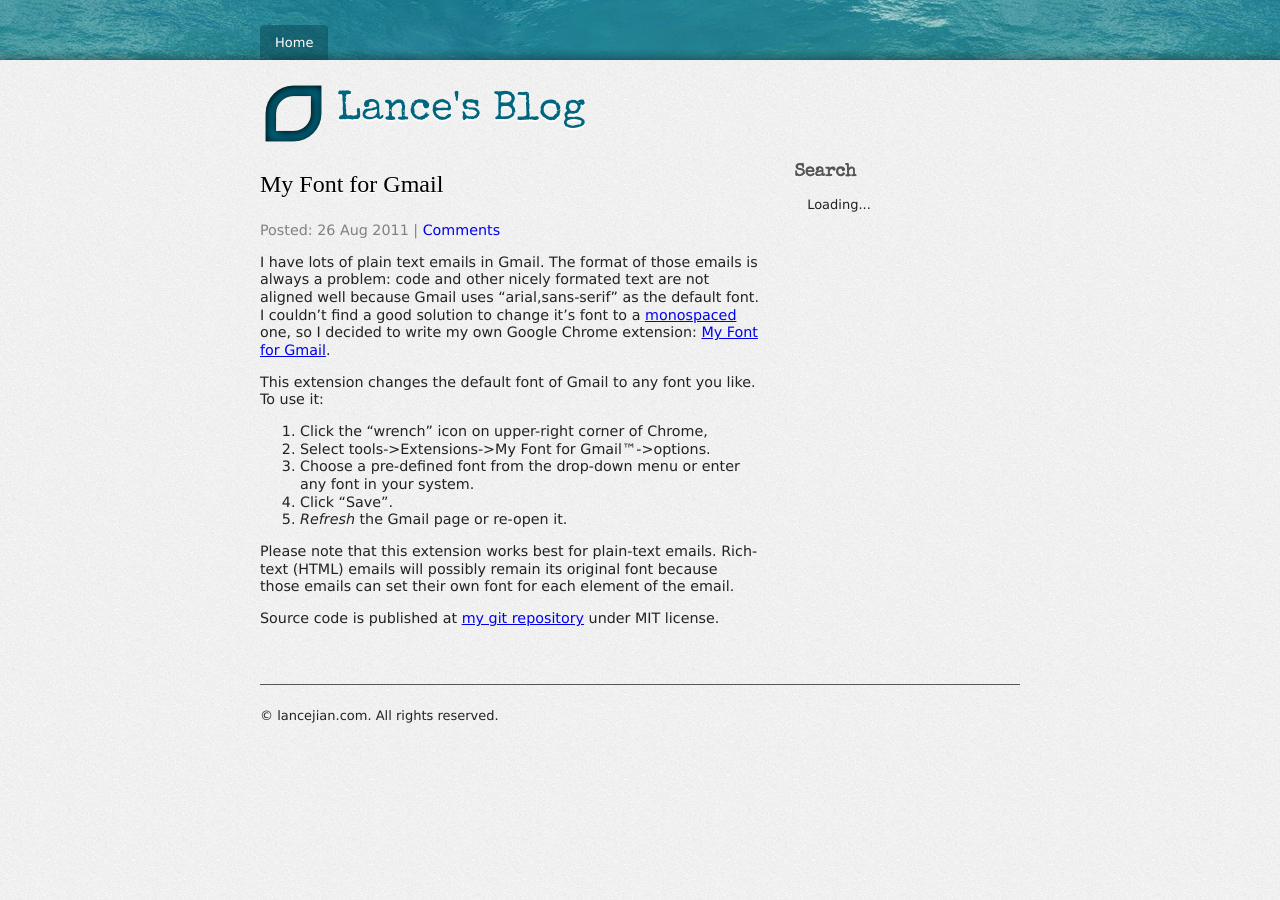
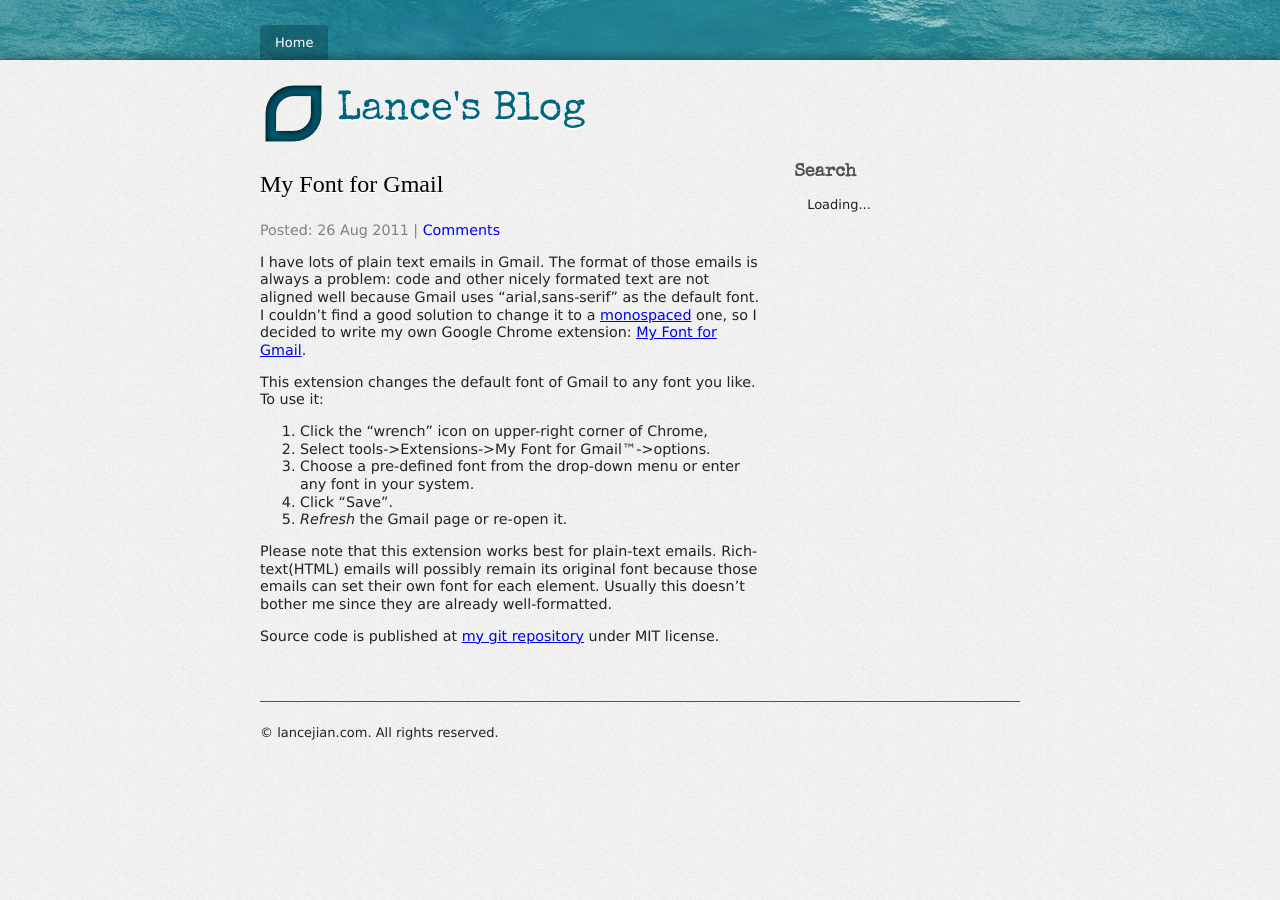
Before and after one commit to lancelotj/lancelotj.github.com, a Jekyll site: the page built from _posts/2011-08-26-my-font-for-gmail.markdown, in a window 1280 px wide. Built offline with Jekyll 4.4.1, drawn with Linux system fonts in a browser that asks for light colours; nearby versions of some CDN libraries; some web fonts are replaced; Markdown is read by kramdown in place of the engine named in the settings; comment, search, counter and statistics services are not loaded.

Commit message:
minor edit

```diff
--- a/_posts/2011-08-26-my-font-for-gmail.markdown
+++ b/_posts/2011-08-26-my-font-for-gmail.markdown
@@ -5,9 +5,7 @@
 title: My Font for Gmail
 ---
 
-I have lots of plain text emails in Gmail. The format of those emails is always a problem: code and other nicely formated text are not aligned well because Gmail uses "arial,sans-serif" as the default font. I couldn't find a good solution to change it's font to a [monospaced](http://en.wikipedia.org/wiki/Monospaced_font) one, so I decided to write my own Google Chrome extension: [My Font for Gmail](https://chrome.google.com/webstore/detail/olhcogoioikcdeceiakjbandbaifohik).
-
-
+I have lots of plain text emails in Gmail. The format of those emails is always a problem: code and other nicely formated text are not aligned well because Gmail uses "arial,sans-serif" as the default font. I couldn't find a good solution to change it to a [monospaced](http://en.wikipedia.org/wiki/Monospaced_font) one, so I decided to write my own Google Chrome extension: [My Font for Gmail](https://chrome.google.com/webstore/detail/olhcogoioikcdeceiakjbandbaifohik).
 
 This extension changes the default font of Gmail to any font you like. To use it:
 
@@ -17,6 +15,6 @@
 4. Click "Save".
 5. *Refresh* the Gmail page or re-open it.
 
-Please note that this extension works best for plain-text emails. Rich-text (HTML) emails will possibly remain its original font because those emails can set their own font for each element of the email.
+Please note that this extension works best for plain-text emails. Rich-text(HTML) emails will possibly remain its original font because those emails can set their own font for each element. Usually this doesn't bother me since they are already well-formatted.
 
 Source code is published at [my git repository](https://github.com/lancelotj/gmail-font) under MIT license.
```
